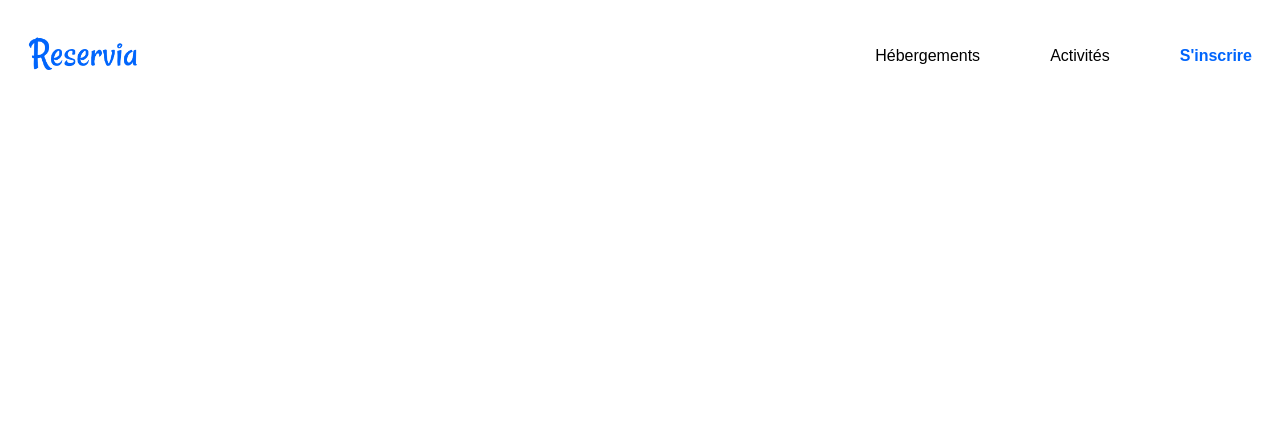
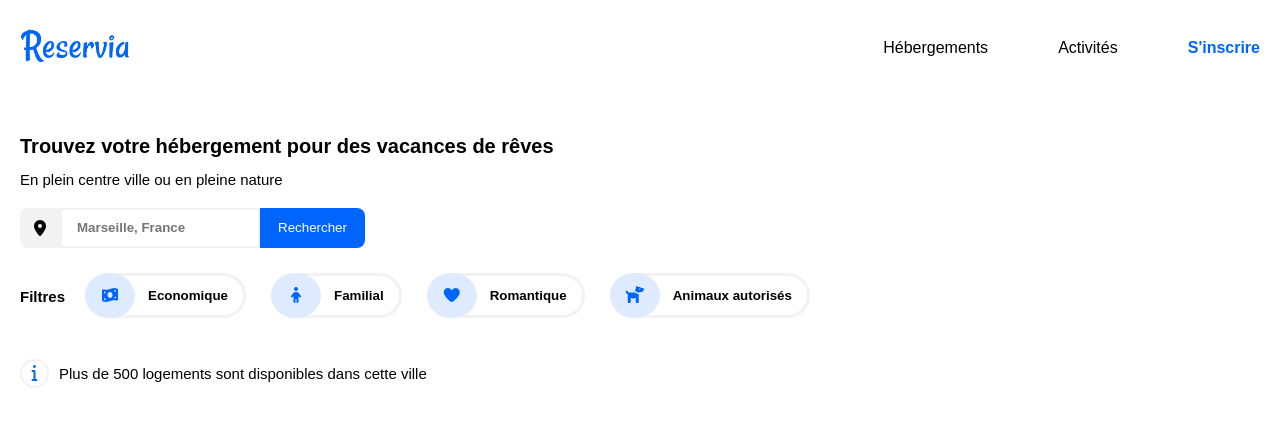
Before and after one commit to LaetitiaH/LaetitiaHars_2_08122020, a website: page src/app/index.html in a window 1280 px wide. Drawn offline with Linux system fonts and the light colour scheme.

Commit message:
💄 add search and filters section

```diff
--- a/src/app/index.html
+++ b/src/app/index.html
@@ -3,6 +3,10 @@
   <head>
     <meta charset="UTF-8" />
     <link rel="stylesheet" href="style.css" />
+    <link
+      rel="stylesheet"
+      href="../../node_modules/@fortawesome/fontawesome-free/css/all.css"
+    />
 
     <title>Reservia</title>
   </head>
@@ -25,6 +29,62 @@
       </nav>
     </header>
 
+    <section class="general-content">
+      <section>
+        <h1 class="intro">
+          Trouvez votre hébergement pour des vacances de rêves
+        </h1>
+        <h2>En plein centre ville ou en pleine nature</h2>
+
+        <div class="search">
+          <div class="search-orientation">
+            <i class="fas fa-map-marker-alt"></i>
+          </div>
+          <label>
+            <input type="text" name="search" placeholder="Marseille, France" />
+          </label>
+
+          <button type="submit" class="search-button">Rechercher</button>
+        </div>
+
+        <div class="filters">
+          <h3 class="filters-title">Filtres</h3>
+          <div class="filter">
+            <div class="icon-filter">
+              <i class="fas fa-money-bill-wave"></i>
+            </div>
+            <button type="button">Economique</button>
+          </div>
+
+          <div class="filter">
+            <div class="icon-filter">
+              <i class="fas fa-child"></i>
+            </div>
+            <button type="button">Familial</button>
+          </div>
+
+          <div class="filter">
+            <div class="icon-filter">
+              <i class="fas fa-heart"></i>
+            </div>
+            <button type="button">Romantique</button>
+          </div>
+
+          <div class="filter">
+            <div class="icon-filter">
+              <i class="fas fa-dog"></i>
+            </div>
+            <button type="button">Animaux autorisés</button>
+          </div>
+        </div>
+
+        <div class="info">
+          <div class="info-icon"><i class="fas fa-info"></i></div>
+          <h4>Plus de 500 logements sont disponibles dans cette ville</h4>
+        </div>
+      </section>
+    </section>
+
     <footer></footer>
   </body>
 </html>
--- a/src/app/style.css
+++ b/src/app/style.css
@@ -1,5 +1,7 @@
 body {
     font-family: Raleway, sans-serif;
+    max-width: 1500px;
+    margin: 0 auto;
 }
 
 header {
@@ -31,20 +33,138 @@ nav li:not(:last-child) {
 
 nav a {
     text-decoration: none;
-    color:black;
+    color: black;
 }
 
-.create-account-link{
+.create-account-link {
     color: #0065FC;
 }
 
-nav a:hover
-{
+nav a:hover {
     color: #0065FC;
     border-top: 2px solid #0065FC;
+    padding-top: 20px;
+}
+
+.general-content {
     padding: 20px;
 }
 
-.general-content{
-    margin: 20px;
+.intro{
+    margin-bottom: 0;
 }
+
+h1 {
+    font-size: 20px;
+    font-weight: bold;
+}
+
+h2 {
+    font-size: 15px;
+    font-weight: 100;
+}
+
+h3 {
+    font-size: 15px;
+    font-weight: bold;
+}
+
+h4 {
+    font-weight: 100;
+    font-size: 15px;
+}
+
+.search {
+    display: flex;
+    margin-top: 20px;
+}
+
+.search-orientation {
+    display: flex;
+    justify-content: center;
+    align-items: center;
+    width: 40px;
+    height: 40px;
+    background-color: #F2F2F2;
+    border-top-left-radius: 8px 8px;
+    border-bottom-left-radius: 8px 8px;
+}
+
+
+input {
+    width: 200px;
+    height: 40px;
+    border: 2px solid #F2F2F2;
+    box-sizing: border-box;
+    padding-left: 15px;
+    font-weight: 600;
+}
+
+.search-button {
+    width: 105px;
+    color: white;
+    background-color: #0065FC;
+    border: none;
+    border-top-right-radius: 8px 8px;
+    border-bottom-right-radius: 8px 8px;
+    cursor: pointer;
+}
+
+.filters {
+    display: flex;
+    margin-top: 25px;
+}
+
+.filters-title {
+    margin-right: 20px;
+}
+
+.filters button {
+    background-color: white;
+    font-weight: 700;
+    border: 3px solid #F2F2F2;
+    border-radius: 30px;
+    height: 45px;
+    padding: 0 15px 0 60px;
+    cursor: pointer;
+}
+
+.filters button:hover {
+    background-color: #F2F2F2;
+}
+
+.filter {
+    position: relative;
+    margin-right: 25px;
+}
+
+.icon-filter {
+    display: flex;
+    justify-content: center;
+    align-items: center;
+    position: absolute;
+    background-color: #DEEBFF;
+    color: #0065FC;
+    border-radius: 50%;
+    width: 50px;
+    height: 45px;
+    z-index: 1;
+}
+
+.info {
+    display: flex;
+    align-items: center;
+    margin-top: 25px;
+}
+
+.info-icon {
+    display: flex;
+    justify-content: center;
+    align-items: center;
+    width: 25px;
+    height: 25px;
+    border: 2px solid #F2F2F2;
+    border-radius: 50%;
+    margin-right: 10px;
+    color: #0065FC;
+}
```
